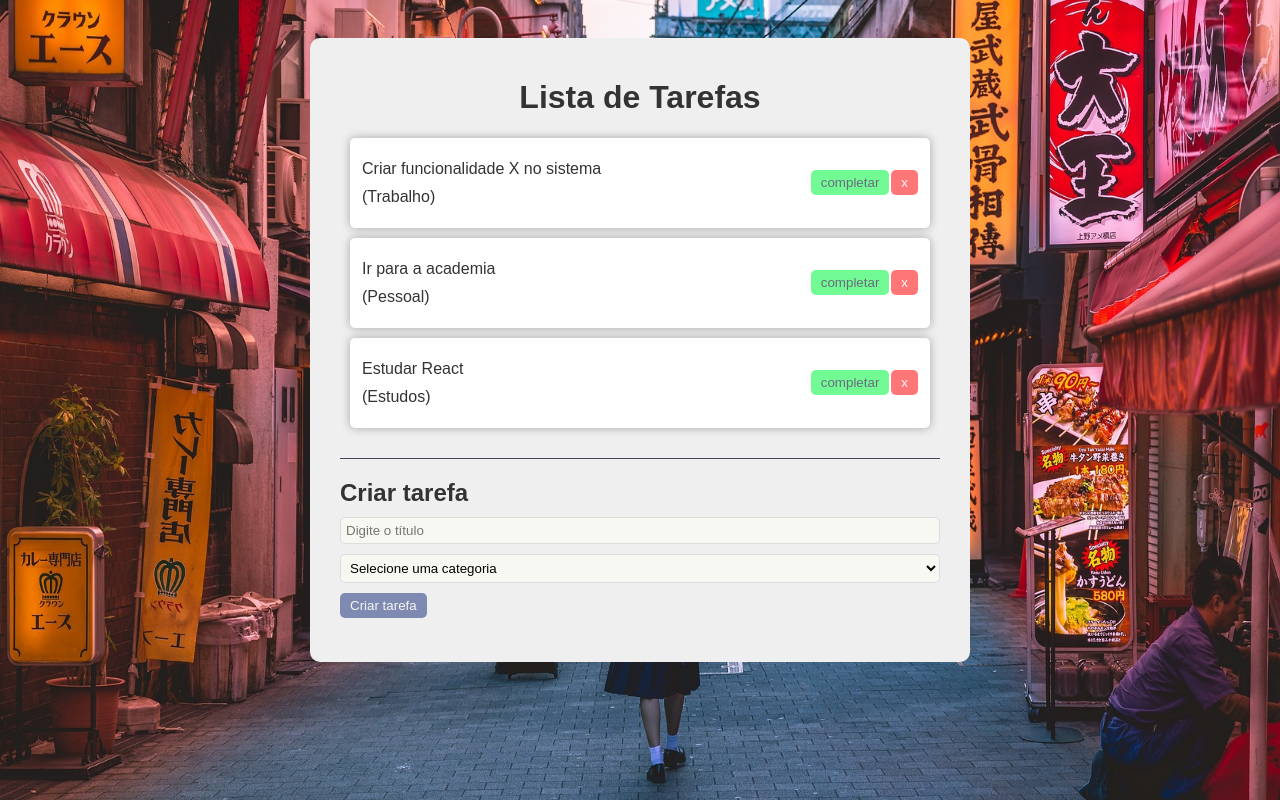
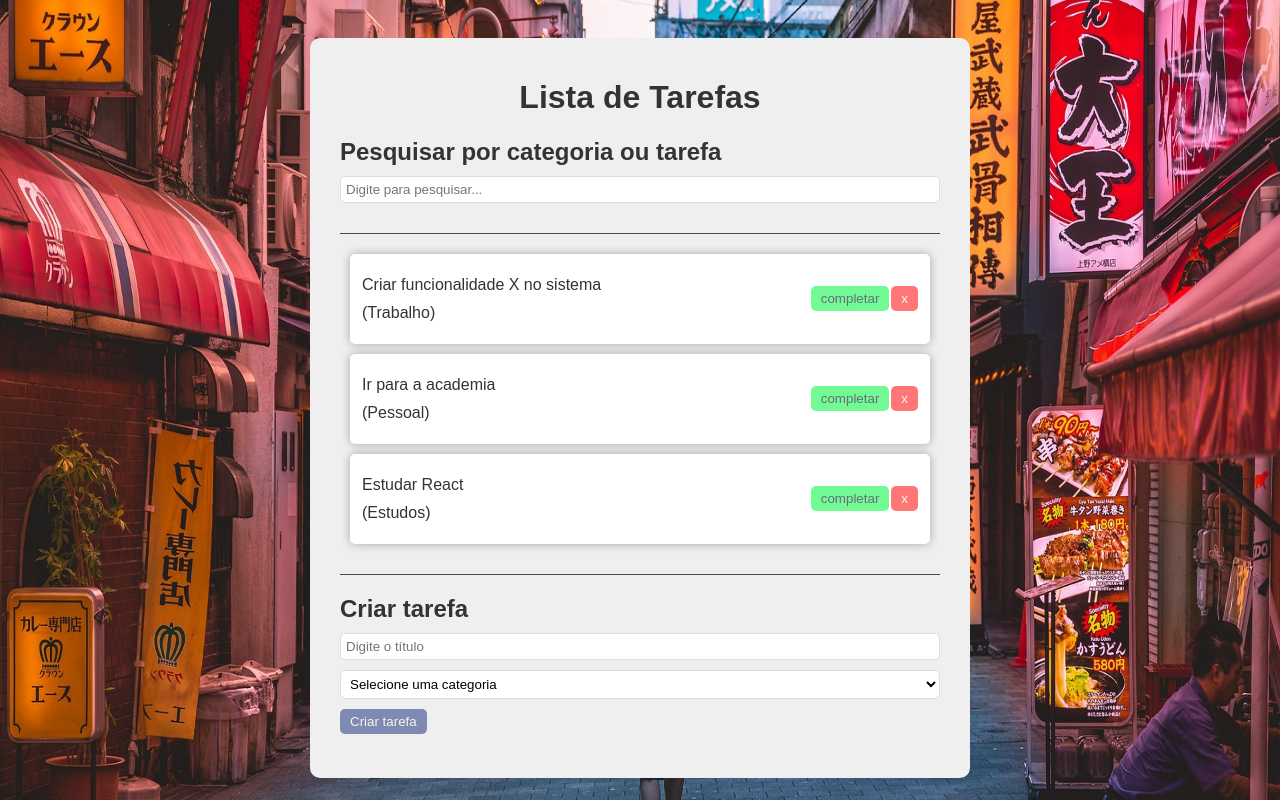
Before and after one commit to brenoob/todo-list-react, a React (Vite) app in the folder todo-react/: page / in a window 1280 px wide. Shown: the top 800 px of the page. Built offline with nearby package versions, Linux system fonts and the light colour scheme.

Commit message:
component para pesquisa
a pesquisa filtra as tarefas por categoria ou texto especifico da tarefa

```diff
--- a/todo-react/src/App.css
+++ b/todo-react/src/App.css
@@ -56,7 +56,7 @@ button:hover{
   opacity: 1;
 }
 
-.todo-list{
+.todo-list, .search{
   margin-bottom: 20px;
   padding-bottom: 20px;
   border-bottom: 1px solid #44475a;
@@ -78,12 +78,19 @@ button:hover{
 }
 
 input, select{
-  background-color: #f8f8f2;
+  background-color: #fff;
   padding: 5px;
   margin-bottom: 10px;
   border: 1px solid #ddd;
   border-radius: 5px;
   width: 100%;
+}
+input:focus{
+  outline: 2px solid #44475a;
+}
+*::selection {
+  color: #f8f8f2;
+  background-color: #ff5555;
 }
 /* #root {
   max-width: 1280px;
--- a/todo-react/src/App.jsx
+++ b/todo-react/src/App.jsx
@@ -2,6 +2,7 @@ import { useState } from "react";
 import Todo from "./components/Todo";
 import TodoForm from "./components/TodoForm";
 import "./App.css";
+import Search from "./components/Search";
 
 const App = () => {
   const [todos, setTodos] = useState([
@@ -25,6 +26,8 @@ const App = () => {
     },
   ]);
 
+  const [search, setSearch] = useState("");
+
   const addTodo = (text, category) => {
     const newTodos = [
       ...todos,
@@ -39,24 +42,38 @@ const App = () => {
   };
 
   const removeTodo = (id) => {
-    const newTodos = [...todos]
-    const filterTodos = newTodos.filter(todo => todo.id !== id ?todo :null)
-    setTodos(filterTodos)
-  }
+    const newTodos = [...todos];
+    const filterTodos = newTodos.filter((todo) =>
+      todo.id !== id ? todo : null
+    );
+    setTodos(filterTodos);
+  };
 
   const completeTodo = (id) => {
-    const newTodos = [...todos]
-    newTodos.map((todo) => todo.id === id ?todo.isCompleted = !todo.isCompleted : todo)
-    setTodos(newTodos)
-  }
+    const newTodos = [...todos];
+    newTodos.map((todo) =>
+      todo.id === id ? (todo.isCompleted = !todo.isCompleted) : todo
+    );
+    setTodos(newTodos);
+  };
 
   return (
     <div className="app">
       <h1>Lista de Tarefas</h1>
+      <Search search={search} setSearch={setSearch} />
       <div className="todo-list">
-        {todos.map((todo) => (
-          <Todo key={todo.id} todo={todo} removeTodo={removeTodo} completeTodo={completeTodo} />
-        ))}
+        {todos
+          .filter((todo) =>
+            todo.text.toLowerCase().includes(search.toLowerCase()) || todo.category.toLowerCase().includes(search.toLowerCase())
+          )
+          .map((todo) => (
+            <Todo
+              key={todo.id}
+              todo={todo}
+              removeTodo={removeTodo}
+              completeTodo={completeTodo}
+            />
+          ))}
       </div>
       <TodoForm addTodo={addTodo} />
     </div>
--- /dev/null
+++ b/todo-react/src/components/Search.jsx
@@ -0,0 +1,15 @@
+const Search = ({ search, setSearch }) => {
+  return (
+    <div className="search">
+      <h2>Pesquisar por categoria ou tarefa</h2>
+      <input
+        type="text"
+        value={search}
+        onChange={(e) => setSearch(e.target.value)}
+        placeholder="Digite para pesquisar..."
+      />
+    </div>
+  );
+};
+
+export default Search;
```
